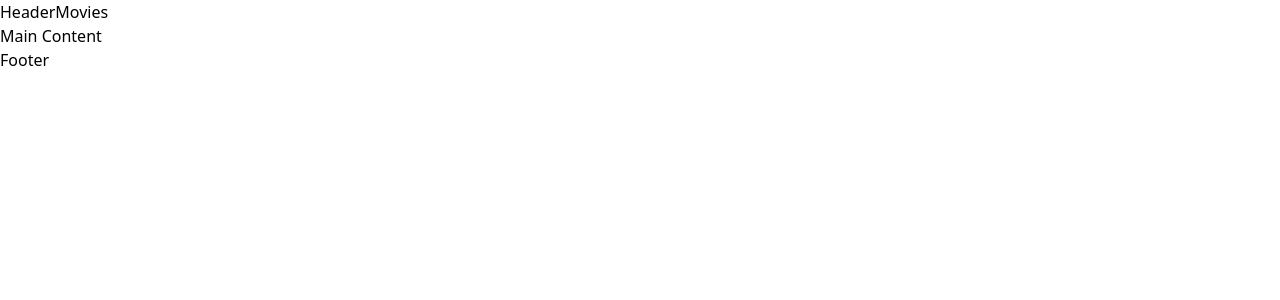
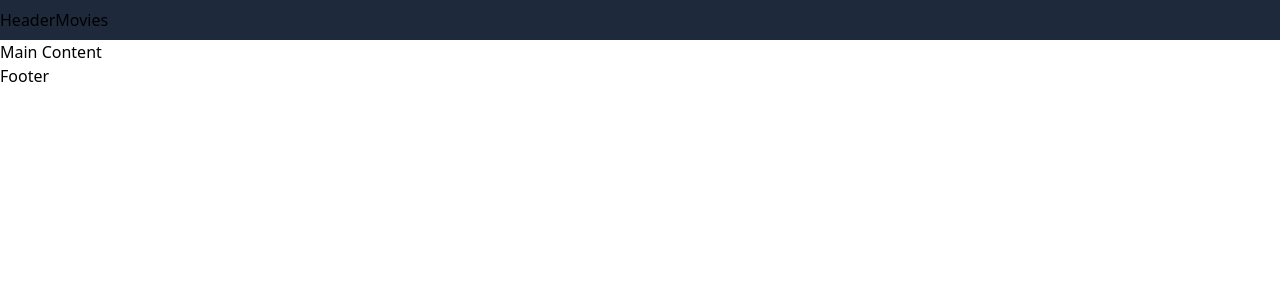
Before and after one commit to arishem51/Movies, a React (Vite) app: page / in a window 1280 px wide. Shown: the top 300 px of the page. Built offline with nearby package versions, Linux system fonts and the light colour scheme.

Commit message:
feat: PostCSS

```diff
--- a/package.json
+++ b/package.json
@@ -23,6 +23,8 @@
     "@types/react": "^18.0.26",
     "@types/react-dom": "^18.0.9",
     "@vitejs/plugin-react": "^3.0.0",
+    "autoprefixer": "^10.4.13",
+    "postcss": "^8.4.21",
     "tailwindcss": "^3.2.4",
     "typescript": "^4.9.3",
     "vite": "^4.0.0"
--- /dev/null
+++ b/postcss.config.cjs
@@ -0,0 +1,6 @@
+module.exports = {
+  plugins: {
+    tailwindcss: {},
+    autoprefixer: {},
+  },
+}
--- a/src/Provider/QueryProvider.tsx
+++ b/src/Provider/QueryProvider.tsx
@@ -1,9 +1,5 @@
 import React, { PropsWithChildren } from "react";
-import {
-  QueryClient,
-  QueryClientProvider,
-  QueryClientProviderProps,
-} from "@tanstack/react-query";
+import { QueryClient, QueryClientProvider } from "@tanstack/react-query";
 import { ReactQueryDevtools } from "@tanstack/react-query-devtools";
 
 const queryClient = new QueryClient({
--- a/src/components/Header/index.tsx
+++ b/src/components/Header/index.tsx
@@ -2,7 +2,7 @@ import { Link } from "react-router-dom";
 
 export default function Header() {
   return (
-    <div>
+    <div className="py-2 bg-slate-800">
       <Link to="/">Header</Link>
       <Link to="/movies">Movies</Link>
     </div>
--- a/tailwind.config.cjs
+++ b/tailwind.config.cjs
@@ -1,6 +1,6 @@
 /** @type {import('tailwindcss').Config} */
 module.exports = {
-  content: ["./src/**/*.{html,js}"],
+  content: ["./index.html", "./src/**/*.{js,ts,jsx,tsx}"],
   theme: {
     extend: {},
   },
```
Also changed, not shown: 1 other file (tests, documents, lock files or other folders).
